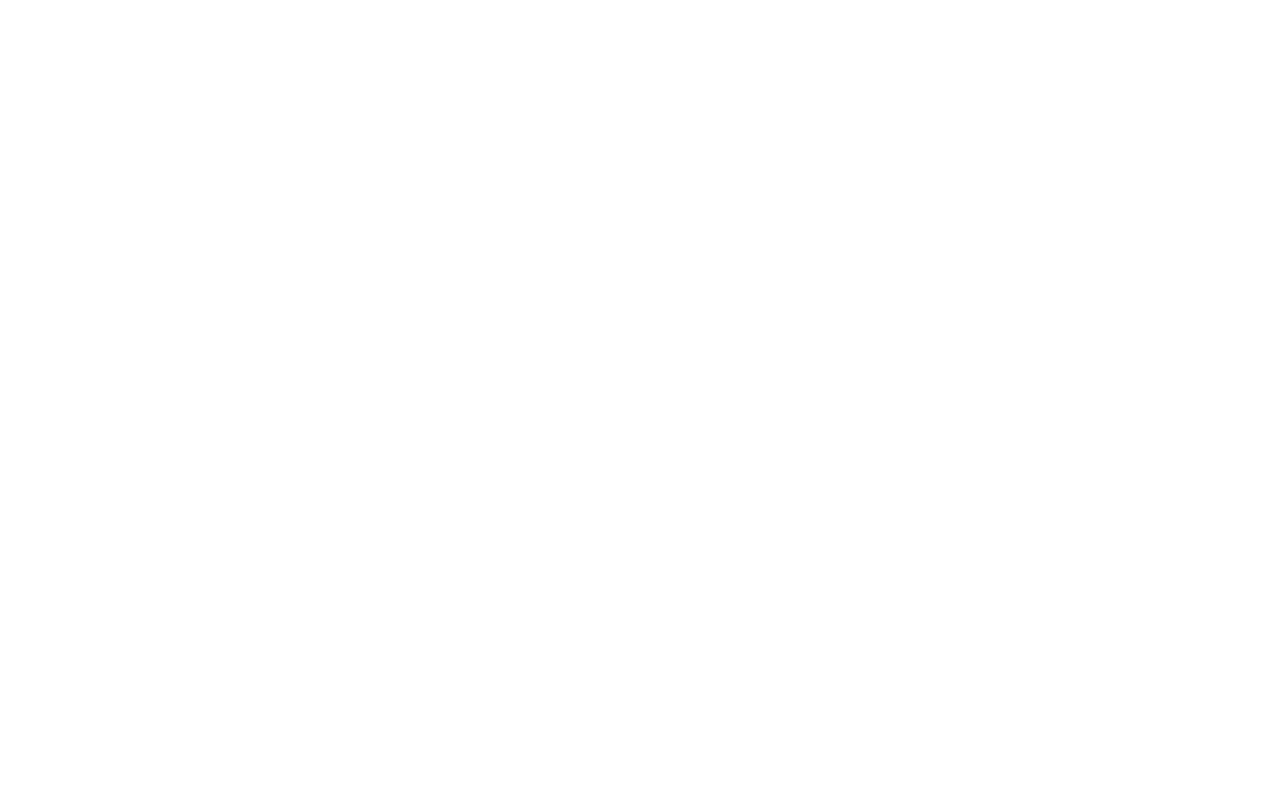
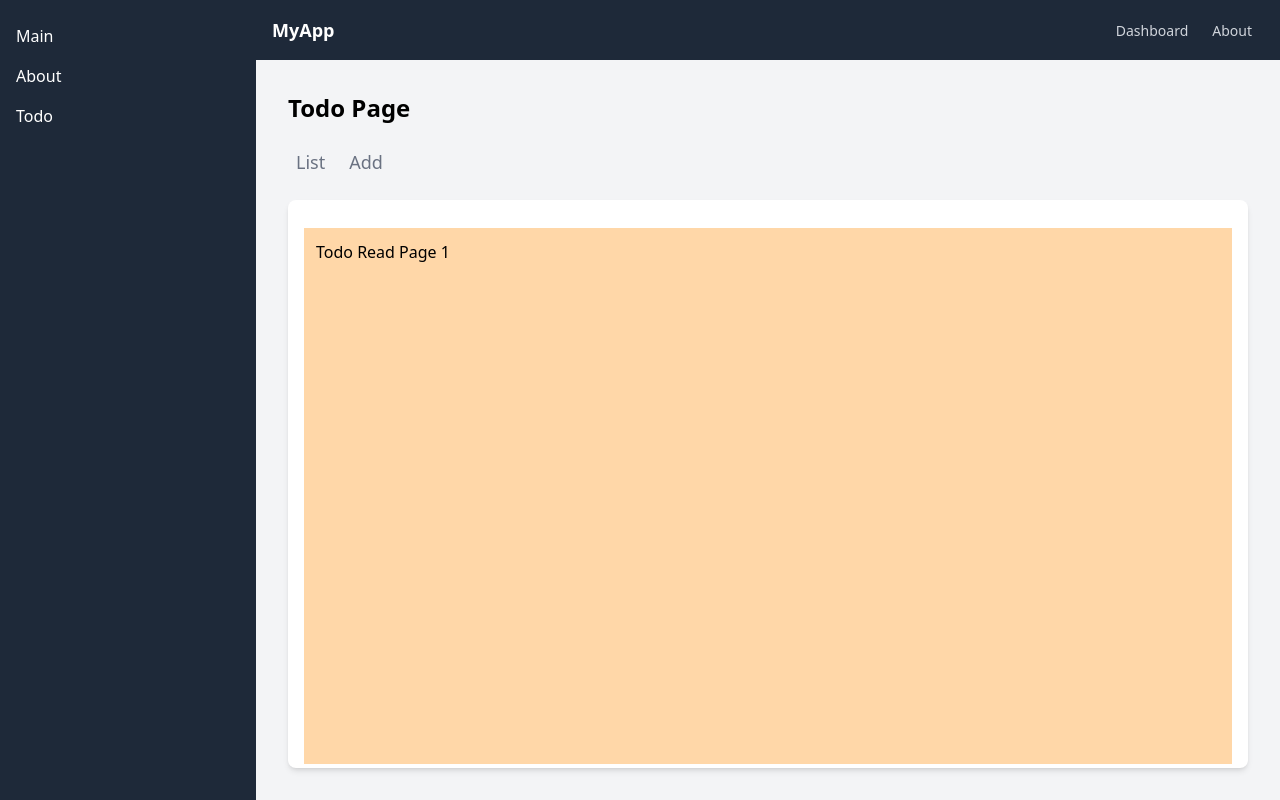
Before and after one commit to Friedchickenman/t4, a React (Vite) app: page /todo/read/1 in a window 1280 px wide. Before the commit this address had no page. Built offline with nearby package versions, Linux system fonts and the light colour scheme.

Commit message:
10/9 React Router 14th commit

```diff
--- a/src/pages/todo/indexPage.tsx
+++ b/src/pages/todo/indexPage.tsx
@@ -1,19 +1,24 @@
-import ListPage from "./listPage";
-import AddPage from "./addPage";
+import { Link, Outlet } from "react-router-dom";
 
 function TodoIndexPage() {
     return (
-        <div className="w-full h-full p-4">
-            <div className="text-2xl font-extrabold mb-4">
+        <div className="w-full h-full p-4 flex flex-col">
+            {/* 1. 제목 영역 */}
+            <div className="text-2xl font-extrabold mb-4 flex-none">
                 Todo Page
             </div>
-            <div className="flex w-full">
-                <div className="w-1/2 pr-2">
-                    <ListPage />
-                </div>
-                <div className="w-1/2 pl-2">
-                    <AddPage />
-                </div>
+            {/* 2. 페이지 이동 링크 */}
+            <div className="flex w-full mb-4">
+                <Link to={'list'} className="p-2 mr-2 text-lg font-medium text-center text-gray-500 rounded-lg hover:text-gray-900">
+                    List
+                </Link>
+                <Link to={'add'} className="p-2 mr-2 text-lg font-medium text-center text-gray-500 rounded-lg hover:text-gray-900">
+                    Add
+                </Link>
+            </div>
+            {/* 3. 내용물이 표시될 영역(Outlet) */}
+            <div className="flex-1 w-full bg-white rounded-lg shadow-md p-4">
+                <Outlet />
             </div>
         </div>
     );
--- a/src/pages/todo/listPage.tsx
+++ b/src/pages/todo/listPage.tsx
@@ -1,8 +1,12 @@
+import ListComponent from "../../components/todo/listComponent.tsx";
 
 function ListPage() {
     return (
         <div className={'mt-3 p-3 bg-blue-200 w-full h h-full'}>
             <div>Todo List</div>
+            <div>
+                <ListComponent></ListComponent>
+            </div>
         </div>
     );
 }
--- /dev/null
+++ b/src/pages/todo/readPage.tsx
@@ -0,0 +1,13 @@
+import { useParams } from "react-router-dom";
+
+function ReadPage() {
+    const { tno } = useParams();
+
+    return (
+        <div className={'mt-3 p-3 bg-orange-200 w-full h-full'}>
+            <div>Todo Read Page {tno}</div>
+        </div>
+    );
+}
+
+export default ReadPage;
--- a/src/router/root.tsx
+++ b/src/router/root.tsx
@@ -1,5 +1,5 @@
 import { lazy, Suspense } from 'react';
-import { Route } from 'react-router-dom';
+import { Route, Navigate } from 'react-router-dom';
 import CustomLayout from '../layouts/customLayout';
 
 const Loading = <div>Loading................</div>;
@@ -7,7 +7,10 @@
 // 페이지 컴포넌트 import
 const Main = lazy(() => import("../pages/mainPage"));
 const About = lazy(() => import("../pages/aboutPage"));
-// import TodoIndex from '../pages/todo/indexPage'; // 잠시 주석 처리
+import TodoIndex from '../pages/todo/indexPage';
+const ListPage = lazy(() => import("../pages/todo/listPage"));
+const AddPage = lazy(() => import("../pages/todo/addPage"));
+const ReadPage = lazy(() => import("../pages/todo/readPage"));
 
 export default function rootRouter() {
   return [
@@ -23,15 +26,20 @@
       path={'/about'}
       element={<CustomLayout><Suspense fallback={Loading}><About/></Suspense></CustomLayout>}
     />,
-    // Todo 페이지 경로를 테스트용으로 잠시 변경
+    // Todo 중첩 라우팅
     <Route
         key="/todo"
         path="/todo"
         element={
             <CustomLayout>
-                <div className="text-2xl font-bold">Todo Route Test</div>
+                <TodoIndex/>
             </CustomLayout>
         }
-    />
+    >
+        <Route index element={<Navigate to={'list'} replace />} />
+        <Route path={'list'} element={<Suspense fallback={Loading}><ListPage/></Suspense>} />
+        <Route path={'add'} element={<Suspense fallback={Loading}><AddPage/></Suspense>} />
+        <Route path={'read/:tno'} element={<Suspense fallback={Loading}><ReadPage/></Suspense>} />
+    </Route>
   ];
 }
```
